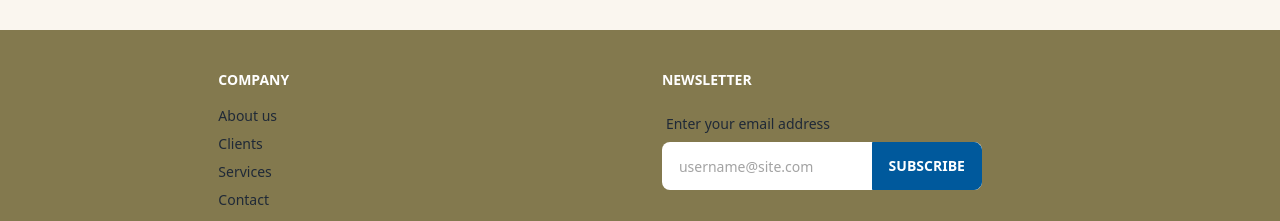
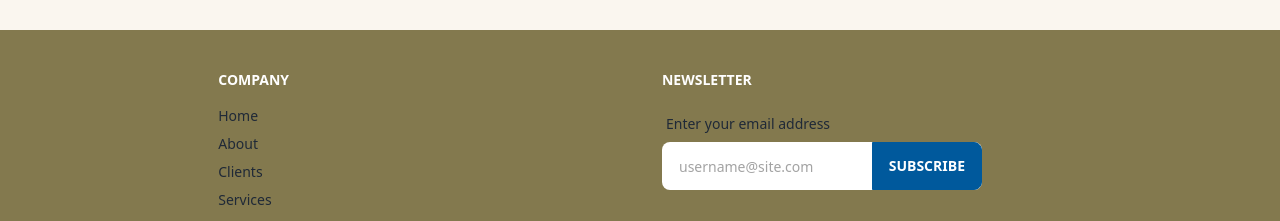
Before and after one commit to amak07/faykus-financials, a Next.js app in the folder frontend/: page / in a window 1280 px wide. Shown: the part 725-946 px from the top of the page. Built offline with nearby package versions, Linux system fonts and the light colour scheme.

Commit message:
footer cleanup

```diff
--- a/frontend/components/common/Footer.tsx
+++ b/frontend/components/common/Footer/index.tsx
@@ -1,12 +1,22 @@
-const Footer = () => {
+export type NavRoute = {
+  name: string;
+  route: string;
+};
+
+interface Props {
+  links: NavRoute[];
+}
+
+const Footer: React.FC<Props> = ({ links }) => {
   return (
     <footer className="p-4 sm:p-10 footer text-base-content flex flex-col sm:flex-row justify-around bg-ochre">
       <div>
         <span className="footer-title text-white opacity-100">Company</span>
-        <a className="link link-hover">About us</a>
-        <a className="link link-hover">Clients</a>
-        <a className="link link-hover">Services</a>
-        <a className="link link-hover">Contact</a>
+        {links.map((link) => (
+          <a key={link.name} className="link link-hover">
+            {link.name}
+          </a>
+        ))}
       </div>
 
       <div>
--- a/frontend/components/common/Link.tsx
+++ b/frontend/components/common/TextLink/index.tsx
@@ -5,7 +5,7 @@ interface Props {
   href: string;
   children: React.ReactNode;
 }
-const Link: React.FC<Props> = ({ href = "/", children }) => {
+const TextLink: React.FC<Props> = ({ href = "/", children }) => {
   return (
     <NextLink href={href}>
       <a
@@ -23,4 +23,4 @@ const Link: React.FC<Props> = ({ href = "/", children }) => {
   );
 };
 
-export default Link;
+export default TextLink;
--- a/frontend/pages/_layout.tsx
+++ b/frontend/pages/_layout.tsx
@@ -15,11 +15,11 @@ const Layout: React.FC = ({ children }) => {
 
       <Nav links={faykusLinks} cta={faykusLogin} />
 
-      <main className="flex flex-col justify-start pt-36 sm:pt-20 w-full">
+      <main className="pt-36 sm:pt-20 w-full container mx-auto">
         {children}
       </main>
 
-      <Footer />
+      <Footer links={faykusLinks} />
     </>
   );
 };
```
